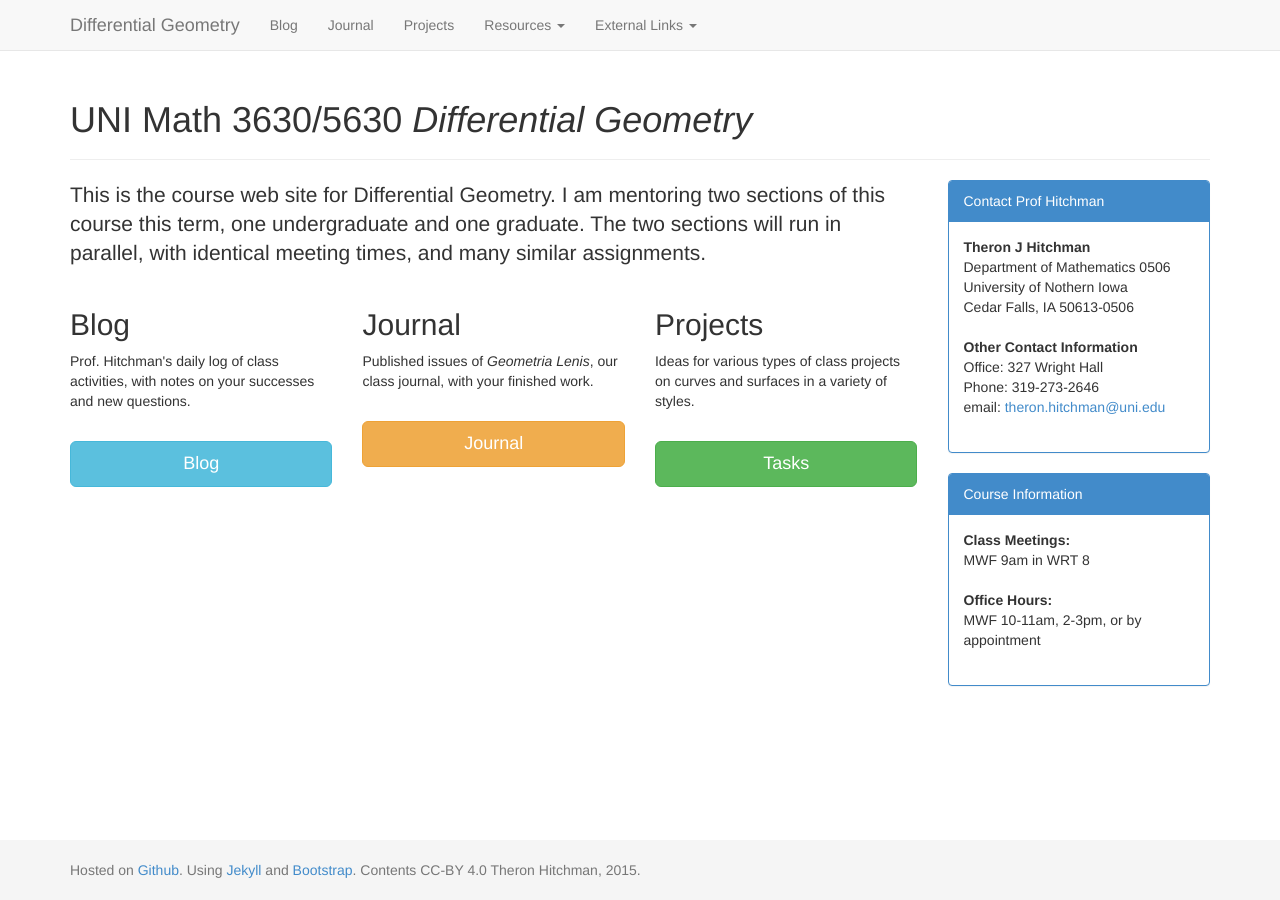
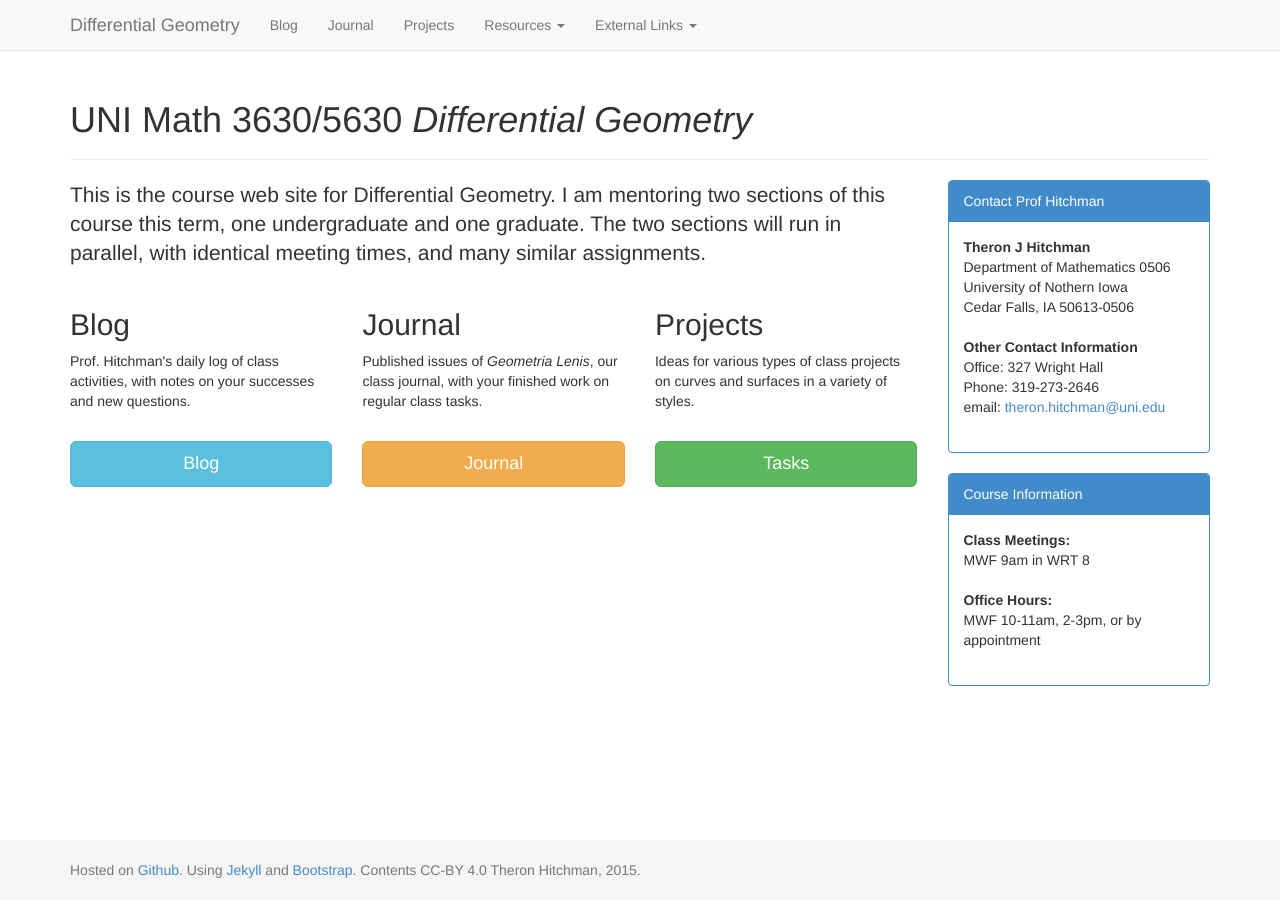
Before and after one commit to theronhitchman/differential-geometry, a Jekyll site: the page built from index.md, in a window 1280 px wide. Built offline with Jekyll 4.4.1, drawn with Linux system fonts in a browser that asks for light colours; nearby versions of some CDN libraries.

Commit message:
update language on main page

```diff
--- a/index.md
+++ b/index.md
@@ -33,7 +33,7 @@ title:  UNI Math 3630/5630 <br class="visible-xs" /><i>Differential Geometry</i>
     <div>
       <h2>Journal</h2>
       <p>
-        Published issues of <i>Geometria Lenis</i>, our class journal, with your finished work.
+        Published issues of <i>Geometria Lenis</i>, our class journal, with your finished work on regular class tasks.
       </p>
       <div>
         <br />
```
